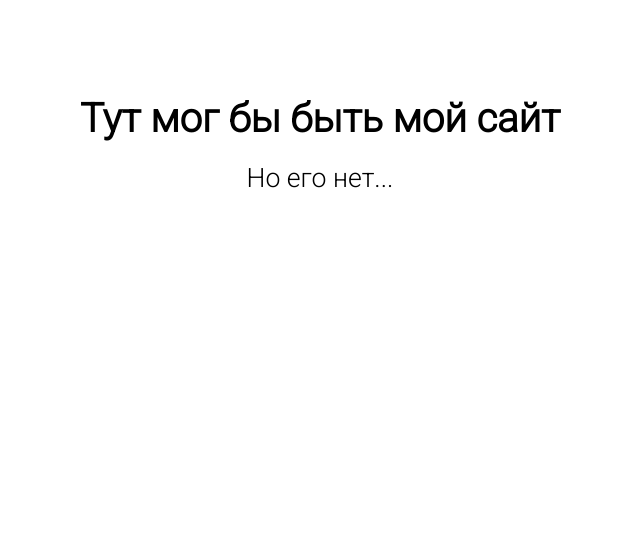
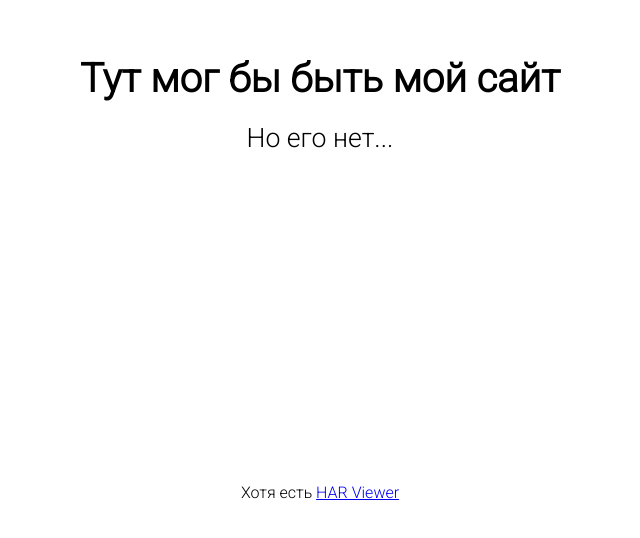
Before and after one commit to sunriselink/sunriselink.github.io, a plain HTML site: page index.html in a window 1280 px wide. Shown: the part 266-804 px from the top of the page, without its empty margins (320-960 px from the left). Drawn offline with Linux system fonts and the light colour scheme.

Commit message:
Update index.html

```diff
--- a/index.html
+++ b/index.html
@@ -18,6 +18,7 @@
             html,
             body {
                 height: 100%;
+                margin: 0;
             }
 
             p {
@@ -29,17 +30,21 @@
                 height: 100%;
                 display: flex;
                 flex-direction: column;
-                justify-content: center;
-                align-items: center;
             }
 
             .title {
                 font-size: 30pt;
                 font-weight: bold;
+                margin-top: auto;
             }
 
             .subtitle {
                 font-size: 20pt;
+            }
+
+            .footer {
+                margin-top: auto;
+                margin-bottom: 32px;
             }
         </style>
     </head>
@@ -47,6 +52,7 @@
         <div class="center">
             <p class="title">Тут мог бы быть мой сайт</p>
             <p class="subtitle">Но его нет...</p>
+            <p class="footer">Хотя есть <a href="/har-viewer">HAR Viewer</a></p>
         </div>
     </body>
 </html>
```
